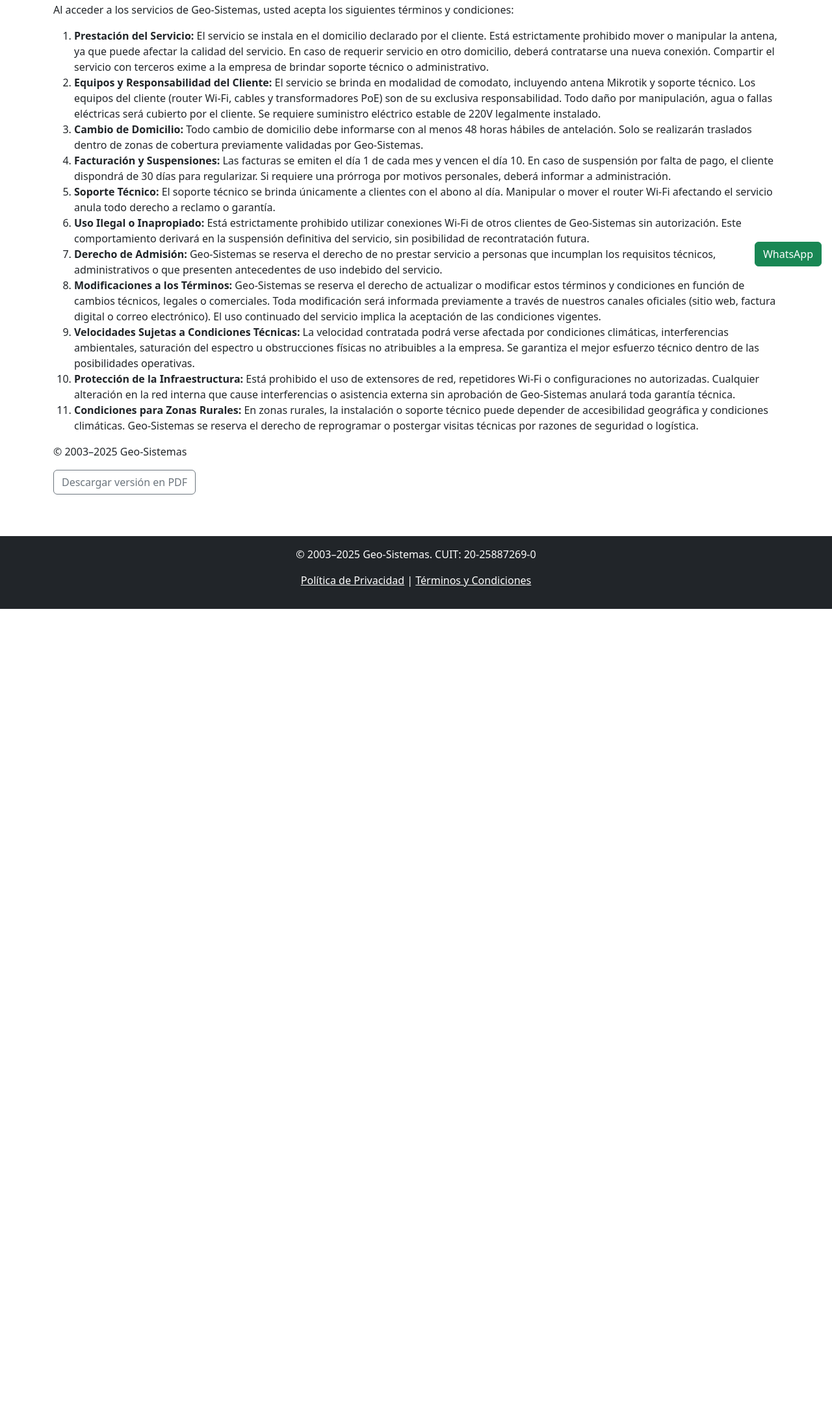
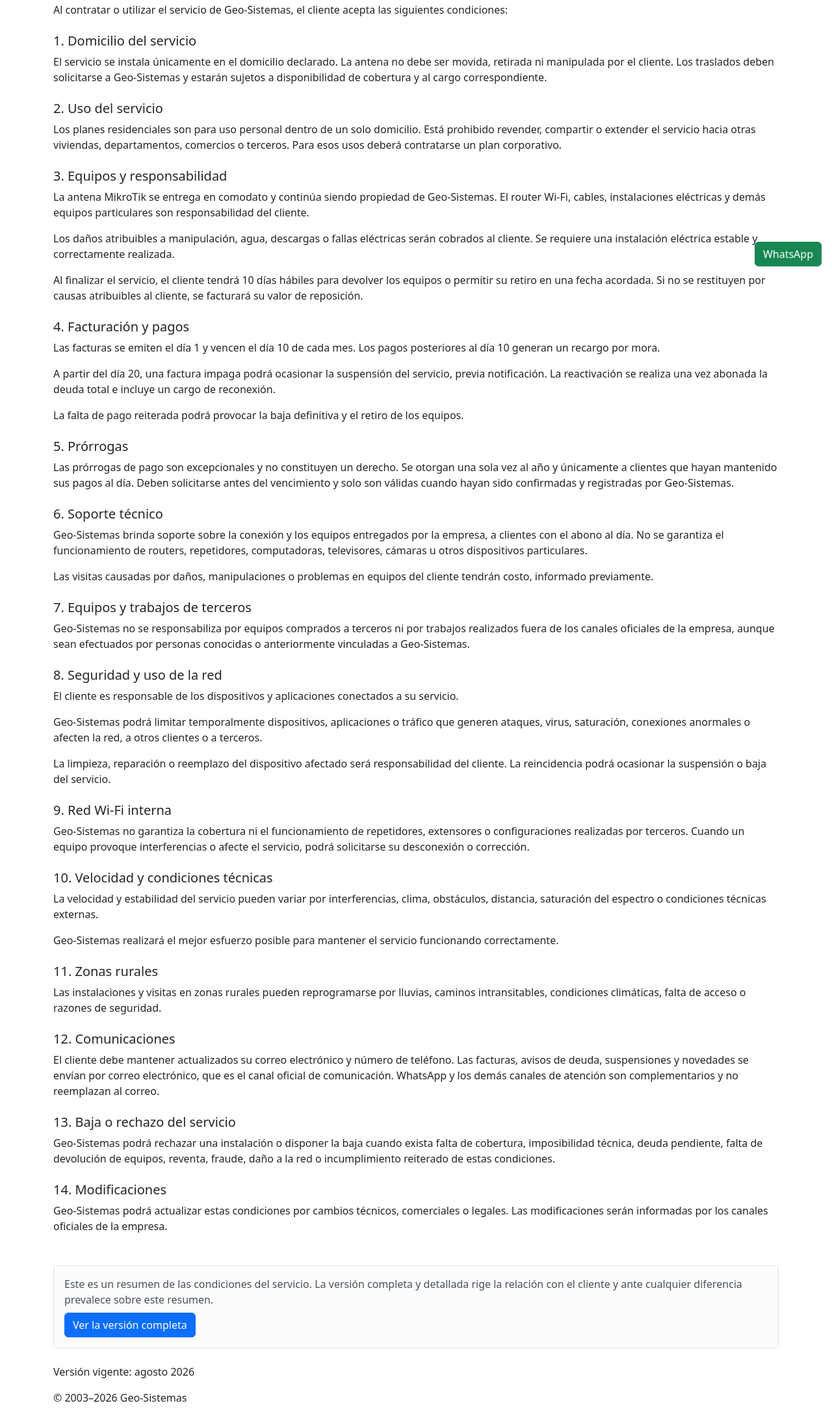
Before and after one commit to Geosistemas/web-geo-sistemas, a plain HTML site: page terminos.html in a window 1280 px wide. Shown: the part 374-2550 px from the top of the page at 65% size. Before the commit the page ends 1311 px from the top, so only its background shows below. Drawn offline with nearby package versions, Linux system fonts and the light colour scheme.

Commit message:
Add files via upload

```diff
--- a/terminos.html
+++ b/terminos.html
@@ -1,4 +1,3 @@
-
 <!DOCTYPE html>
 <html lang="es">
 <head>
@@ -40,21 +39,65 @@
     <div class="container">
 
     <h1>Términos y Condiciones</h1>
-    <p>Al acceder a los servicios de Geo-Sistemas, usted acepta los siguientes términos y condiciones:</p>
-    <ol>
-      <li><strong>Prestación del Servicio:</strong> El servicio se instala en el domicilio declarado por el cliente. Está estrictamente prohibido mover o manipular la antena, ya que puede afectar la calidad del servicio. En caso de requerir servicio en otro domicilio, deberá contratarse una nueva conexión. Compartir el servicio con terceros exime a la empresa de brindar soporte técnico o administrativo.</li>
-      <li><strong>Equipos y Responsabilidad del Cliente:</strong> El servicio se brinda en modalidad de comodato, incluyendo antena Mikrotik y soporte técnico. Los equipos del cliente (router Wi-Fi, cables y transformadores PoE) son de su exclusiva responsabilidad. Todo daño por manipulación, agua o fallas eléctricas será cubierto por el cliente. Se requiere suministro eléctrico estable de 220V legalmente instalado.</li>
-      <li><strong>Cambio de Domicilio:</strong> Todo cambio de domicilio debe informarse con al menos 48 horas hábiles de antelación. Solo se realizarán traslados dentro de zonas de cobertura previamente validadas por Geo-Sistemas.</li>
-      <li><strong>Facturación y Suspensiones:</strong> Las facturas se emiten el día 1 de cada mes y vencen el día 10. En caso de suspensión por falta de pago, el cliente dispondrá de 30 días para regularizar. Si requiere una prórroga por motivos personales, deberá informar a administración.</li>
-      <li><strong>Soporte Técnico:</strong> El soporte técnico se brinda únicamente a clientes con el abono al día. Manipular o mover el router Wi-Fi afectando el servicio anula todo derecho a reclamo o garantía.</li>
-      <li><strong>Uso Ilegal o Inapropiado:</strong> Está estrictamente prohibido utilizar conexiones Wi-Fi de otros clientes de Geo-Sistemas sin autorización. Este comportamiento derivará en la suspensión definitiva del servicio, sin posibilidad de recontratación futura.</li>
-      <li><strong>Derecho de Admisión:</strong> Geo-Sistemas se reserva el derecho de no prestar servicio a personas que incumplan los requisitos técnicos, administrativos o que presenten antecedentes de uso indebido del servicio.</li>
-      <li><strong>Modificaciones a los Términos:</strong> Geo-Sistemas se reserva el derecho de actualizar o modificar estos términos y condiciones en función de cambios técnicos, legales o comerciales. Toda modificación será informada previamente a través de nuestros canales oficiales (sitio web, factura digital o correo electrónico). El uso continuado del servicio implica la aceptación de las condiciones vigentes.</li>
-      <li><strong>Velocidades Sujetas a Condiciones Técnicas:</strong> La velocidad contratada podrá verse afectada por condiciones climáticas, interferencias ambientales, saturación del espectro u obstrucciones físicas no atribuibles a la empresa. Se garantiza el mejor esfuerzo técnico dentro de las posibilidades operativas.</li>
-      <li><strong>Protección de la Infraestructura:</strong> Está prohibido el uso de extensores de red, repetidores Wi-Fi o configuraciones no autorizadas. Cualquier alteración en la red interna que cause interferencias o asistencia externa sin aprobación de Geo-Sistemas anulará toda garantía técnica.</li>
-      <li><strong>Condiciones para Zonas Rurales:</strong> En zonas rurales, la instalación o soporte técnico puede depender de accesibilidad geográfica y condiciones climáticas. Geo-Sistemas se reserva el derecho de reprogramar o postergar visitas técnicas por razones de seguridad o logística.</li>
-    </ol>
-    <p>© 2003–2025 Geo-Sistemas</p>
+    <p>Al contratar o utilizar el servicio de Geo-Sistemas, el cliente acepta las siguientes condiciones:</p>
+
+    <h5 class="mt-4">1. Domicilio del servicio</h5>
+    <p>El servicio se instala únicamente en el domicilio declarado. La antena no debe ser movida, retirada ni manipulada por el cliente. Los traslados deben solicitarse a Geo-Sistemas y estarán sujetos a disponibilidad de cobertura y al cargo correspondiente.</p>
+
+    <h5 class="mt-4">2. Uso del servicio</h5>
+    <p>Los planes residenciales son para uso personal dentro de un solo domicilio. Está prohibido revender, compartir o extender el servicio hacia otras viviendas, departamentos, comercios o terceros. Para esos usos deberá contratarse un plan corporativo.</p>
+
+    <h5 class="mt-4">3. Equipos y responsabilidad</h5>
+    <p>La antena MikroTik se entrega en comodato y continúa siendo propiedad de Geo-Sistemas. El router Wi-Fi, cables, instalaciones eléctricas y demás equipos particulares son responsabilidad del cliente.</p>
+    <p>Los daños atribuibles a manipulación, agua, descargas o fallas eléctricas serán cobrados al cliente. Se requiere una instalación eléctrica estable y correctamente realizada.</p>
+    <p>Al finalizar el servicio, el cliente tendrá 10 días hábiles para devolver los equipos o permitir su retiro en una fecha acordada. Si no se restituyen por causas atribuibles al cliente, se facturará su valor de reposición.</p>
+
+    <h5 class="mt-4">4. Facturación y pagos</h5>
+    <p>Las facturas se emiten el día 1 y vencen el día 10 de cada mes. Los pagos posteriores al día 10 generan un recargo por mora.</p>
+    <p>A partir del día 20, una factura impaga podrá ocasionar la suspensión del servicio, previa notificación. La reactivación se realiza una vez abonada la deuda total e incluye un cargo de reconexión.</p>
+    <p>La falta de pago reiterada podrá provocar la baja definitiva y el retiro de los equipos.</p>
+
+    <h5 class="mt-4">5. Prórrogas</h5>
+    <p>Las prórrogas de pago son excepcionales y no constituyen un derecho. Se otorgan una sola vez al año y únicamente a clientes que hayan mantenido sus pagos al día. Deben solicitarse antes del vencimiento y solo son válidas cuando hayan sido confirmadas y registradas por Geo-Sistemas.</p>
+
+    <h5 class="mt-4">6. Soporte técnico</h5>
+    <p>Geo-Sistemas brinda soporte sobre la conexión y los equipos entregados por la empresa, a clientes con el abono al día. No se garantiza el funcionamiento de routers, repetidores, computadoras, televisores, cámaras u otros dispositivos particulares.</p>
+    <p>Las visitas causadas por daños, manipulaciones o problemas en equipos del cliente tendrán costo, informado previamente.</p>
+
+    <h5 class="mt-4">7. Equipos y trabajos de terceros</h5>
+    <p>Geo-Sistemas no se responsabiliza por equipos comprados a terceros ni por trabajos realizados fuera de los canales oficiales de la empresa, aunque sean efectuados por personas conocidas o anteriormente vinculadas a Geo-Sistemas.</p>
+
+    <h5 class="mt-4">8. Seguridad y uso de la red</h5>
+    <p>El cliente es responsable de los dispositivos y aplicaciones conectados a su servicio.</p>
+    <p>Geo-Sistemas podrá limitar temporalmente dispositivos, aplicaciones o tráfico que generen ataques, virus, saturación, conexiones anormales o afecten la red, a otros clientes o a terceros.</p>
+    <p>La limpieza, reparación o reemplazo del dispositivo afectado será responsabilidad del cliente. La reincidencia podrá ocasionar la suspensión o baja del servicio.</p>
+
+    <h5 class="mt-4">9. Red Wi-Fi interna</h5>
+    <p>Geo-Sistemas no garantiza la cobertura ni el funcionamiento de repetidores, extensores o configuraciones realizadas por terceros. Cuando un equipo provoque interferencias o afecte el servicio, podrá solicitarse su desconexión o corrección.</p>
+
+    <h5 class="mt-4">10. Velocidad y condiciones técnicas</h5>
+    <p>La velocidad y estabilidad del servicio pueden variar por interferencias, clima, obstáculos, distancia, saturación del espectro o condiciones técnicas externas.</p>
+    <p>Geo-Sistemas realizará el mejor esfuerzo posible para mantener el servicio funcionando correctamente.</p>
+
+    <h5 class="mt-4">11. Zonas rurales</h5>
+    <p>Las instalaciones y visitas en zonas rurales pueden reprogramarse por lluvias, caminos intransitables, condiciones climáticas, falta de acceso o razones de seguridad.</p>
+
+    <h5 class="mt-4">12. Comunicaciones</h5>
+    <p>El cliente debe mantener actualizados su correo electrónico y número de teléfono. Las facturas, avisos de deuda, suspensiones y novedades se envían por correo electrónico, que es el canal oficial de comunicación. WhatsApp y los demás canales de atención son complementarios y no reemplazan al correo.</p>
+
+    <h5 class="mt-4">13. Baja o rechazo del servicio</h5>
+    <p>Geo-Sistemas podrá rechazar una instalación o disponer la baja cuando exista falta de cobertura, imposibilidad técnica, deuda pendiente, falta de devolución de equipos, reventa, fraude, daño a la red o incumplimiento reiterado de estas condiciones.</p>
+
+    <h5 class="mt-4">14. Modificaciones</h5>
+    <p>Geo-Sistemas podrá actualizar estas condiciones por cambios técnicos, comerciales o legales. Las modificaciones serán informadas por los canales oficiales de la empresa.</p>
+
+    <div class="alert alert-light border mt-5">
+      <p class="mb-2">Este es un resumen de las condiciones del servicio. La versión completa y detallada rige la relación con el cliente y ante cualquier diferencia prevalece sobre este resumen.</p>
+      <a href="terminos-completos.html" class="btn btn-primary">Ver la versión completa</a>
+    </div>
+
+    <p class="mt-4">Versión vigente: agosto 2026</p>
+    <p>© 2003–2026 Geo-Sistemas</p>
     <p><a href="terminos_geo_sistemas.pdf" class="btn btn-outline-secondary" download>Descargar versión en PDF</a></p>
 
     </div>
@@ -62,7 +105,7 @@
 
   <footer class="bg-dark text-white text-center py-3">
     <div class="container">
-      <p>© 2003–2025 Geo-Sistemas. CUIT: 20-25887269-0</p>
+      <p>© 2003–2026 Geo-Sistemas. CUIT: 20-25887269-0</p>
       <p>
         <a href="privacidad.html" class="text-white text-decoration-underline">Política de Privacidad</a> |
         <a href="terminos.html" class="text-white text-decoration-underline">Términos y Condiciones</a>
```
Also changed, not shown: terminos-completos.html (added, +85 -0 lines).
